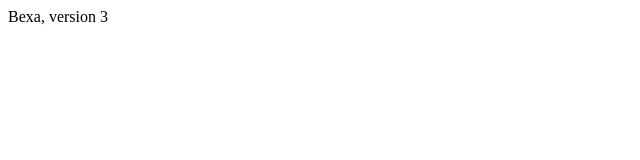
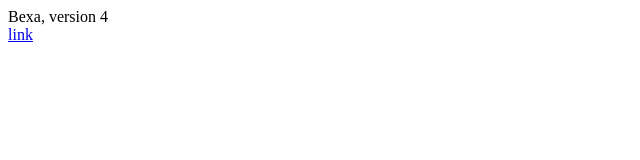
Before and after one commit to BexaGal/citest, a plain HTML site: page contents/index.html in a window 1280 px wide. Shown: the full height of the page, 0-640 px from the left. Drawn offline with Linux system fonts and the light colour scheme.

Commit message:
Pushing new branch

```diff
--- a/contents/index.html
+++ b/contents/index.html
@@ -1,3 +1,5 @@
 <html>
-Bexa, version 3
+Bexa, version 4
+<br>
+<a href="http://ingress.bexa.local/bexa">link</a>
 </html>
```
Also changed, not shown: 2 other files.
